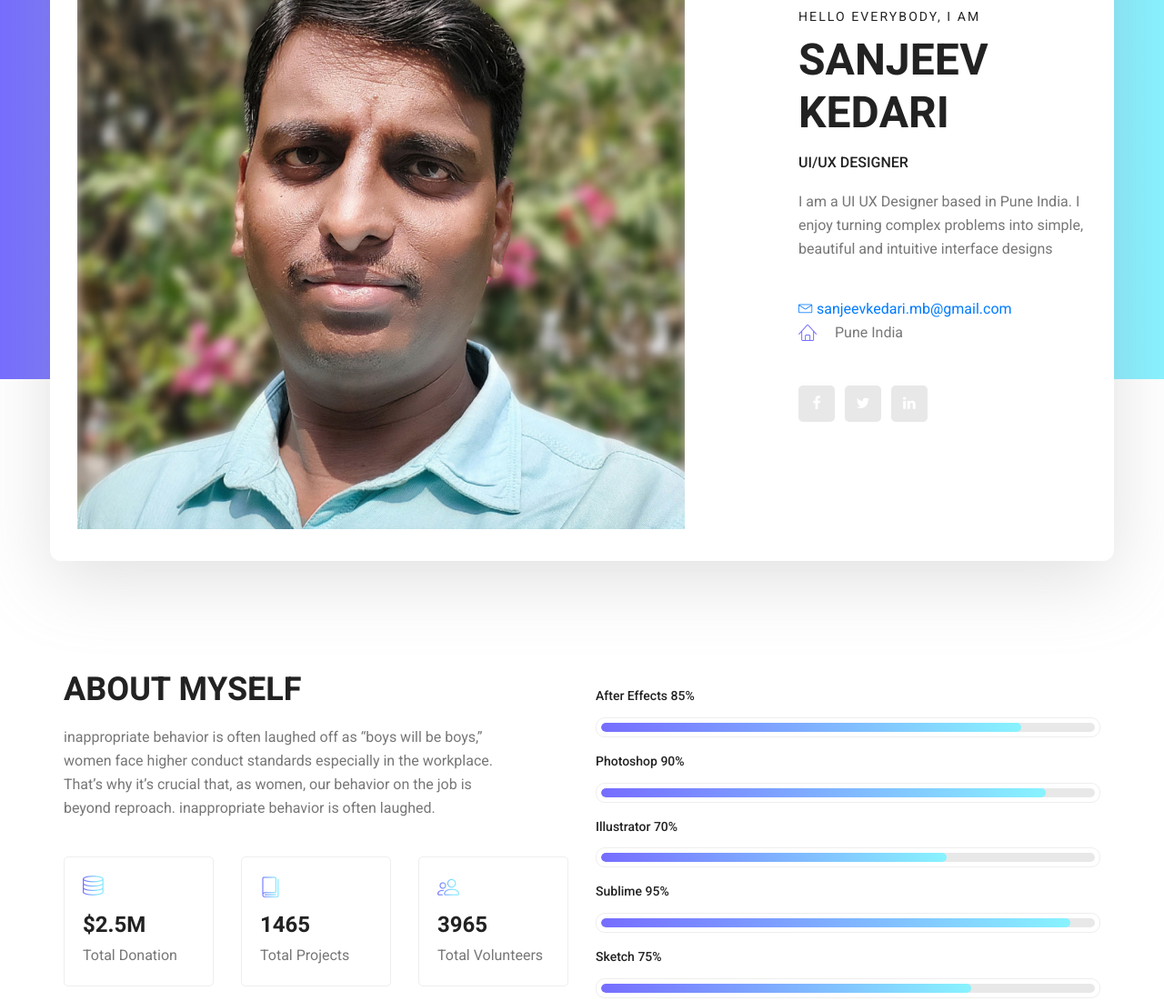
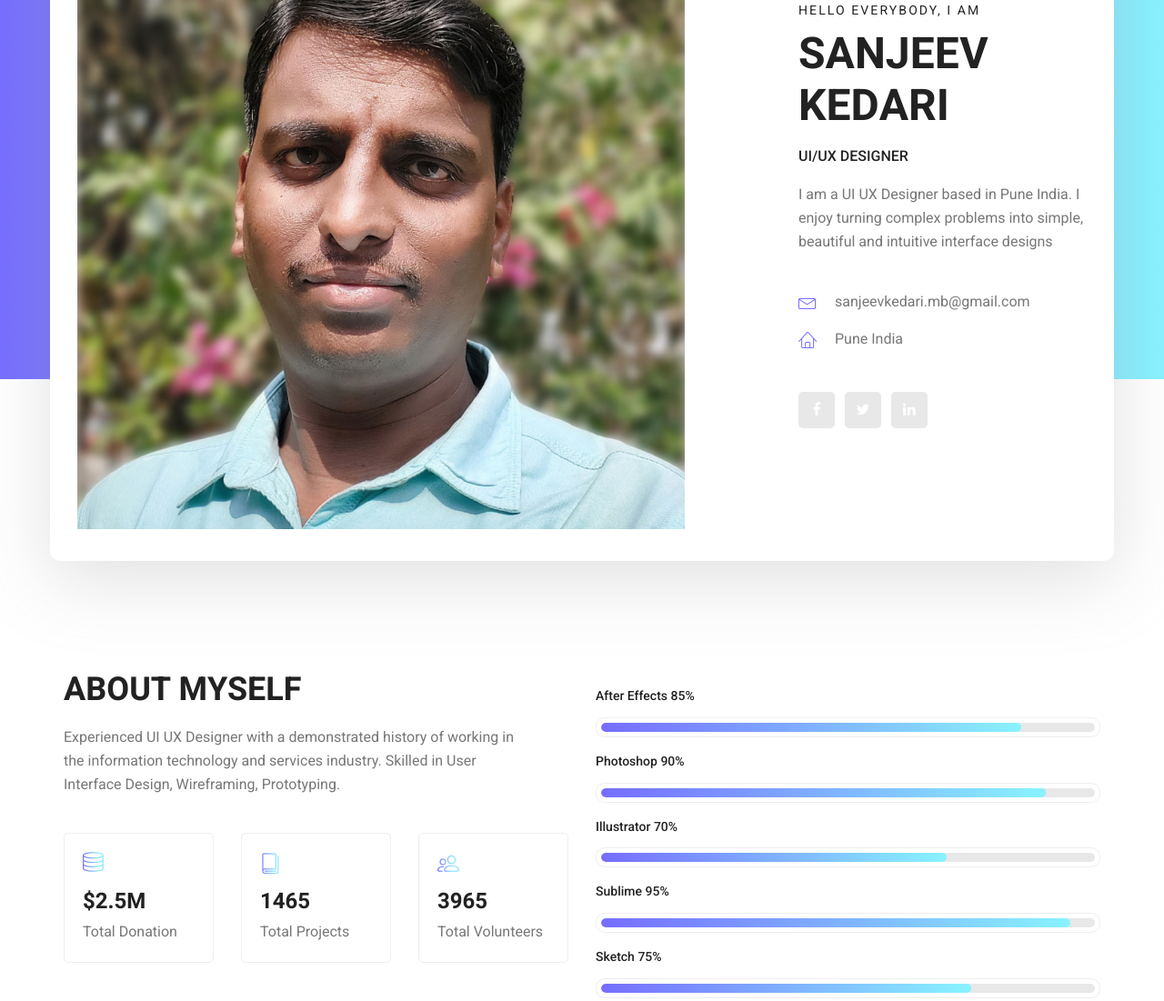
Before and after one commit to sanjeevkedari/sanjeevkedari.github.io, a plain HTML site: page index.html in a window 1280 px wide. Shown: the part 343-1444 px from the top of the page at 91% size. Drawn offline with Linux system fonts and the light colour scheme.

Commit message:
Update index.html

```diff
--- a/index.html
+++ b/index.html
@@ -82,13 +82,13 @@
 									<ul class="list basic_info">
 										<!--<li><a href="#"><i class="lnr lnr-calendar-full"></i> 31st December, 1992</a></li>
 										<li><a href="#"><i class="lnr lnr-phone-handset"></i> 44 (012) 6954 783</a></li>-->
-										<!<li><a href="#"><i class="lnr lnr-envelope"></i> sanjeevkedari.mb@gmail.com</a></li>
+										<li><a href="#"><i class="lnr lnr-envelope"></i> sanjeevkedari.mb@gmail.com</a></li>
 										<li><a href="#"><i class="lnr lnr-home"></i> Pune India</a></li>
 									</ul>
 									<ul class="list personal_social">
 										<li><a href="#"><i class="fa fa-facebook"></i></a></li>
 										<li><a href="https://x.com/sanjeevkedari"><i class="fa fa-twitter"></i></a></li>
-										<li><a href="#"><i class="fa fa-linkedin"></i></a></li>
+										<li><a href="https://www.linkedin.com/in/sanjeevkedari"><i class="fa fa-linkedin"></i></a></li>
 									</ul>
 								</div>
 							</div>
@@ -106,7 +106,7 @@
         			<div class="col-lg-6">
         				<div class="welcome_text">
         					<h4>About Myself</h4>
-        					<p>inappropriate behavior is often laughed off as “boys will be boys,” women face higher conduct standards especially in the workplace. That’s why it’s crucial that, as women, our behavior on the job is beyond reproach. inappropriate behavior is often laughed.</p>
+        					<p>Experienced UI UX Designer with a demonstrated history of working in the information technology and services industry. Skilled in User Interface Design, Wireframing, Prototyping.</p>
         					<div class="row">
         						<div class="col-md-4">
         							<div class="wel_item">
```
